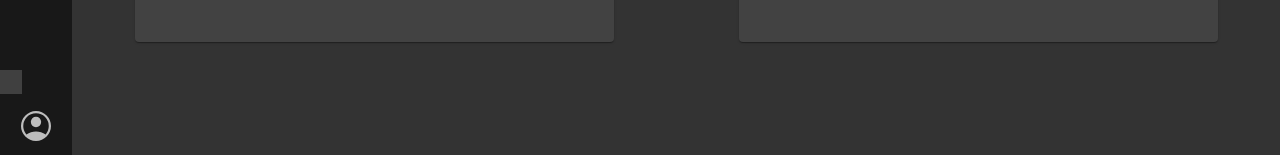
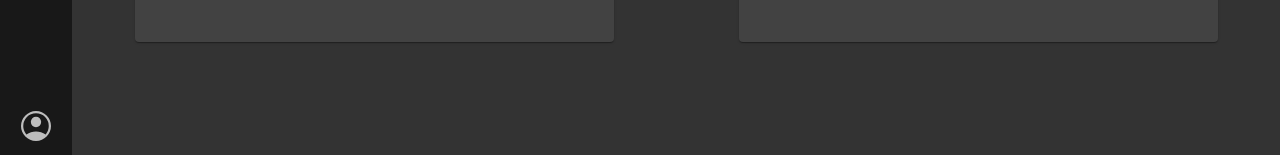
Before and after one commit to uu-team-8/uuWeb, a React (Vite) app: page / in a window 1280 px wide. Shown: the part 642-797 px from the top of the page. Built offline with nearby package versions, Linux system fonts and the light colour scheme; the HTML template or start-up script is replaced by a standard one.

Commit message:
LeftPanel

```diff
--- a/src/components/left-panel.tsx
+++ b/src/components/left-panel.tsx
@@ -15,7 +15,6 @@ const LeftPanel: FC<LeftPanelProps> = ({ children }) => {
         <LeftPanelWrapper expanded={expanded}>
             {children}
             <Spacer />
-            <ExpandButton onClick={() => setExpanded(!expanded)}></ExpandButton>
             <LeftPanelItem icon={<svg xmlns="http://www.w3.org/2000/svg" height="48" viewBox="0 96 960 960" width="48"><path d="M222 801q63-40 124.5-60.5T480 720q72 0 134 20.5T739 801q44-54 62.5-109T820 576q0-145-97.5-242.5T480 236q-145 0-242.5 97.5T140 576q0 61 19 116t63 109Zm257.814-195Q422 606 382.5 566.314q-39.5-39.686-39.5-97.5t39.686-97.314q39.686-39.5 97.5-39.5t97.314 39.686q39.5 39.686 39.5 97.5T577.314 566.5q-39.686 39.5-97.5 39.5Zm-.219 370q-83.146 0-156.275-31.5t-127.225-86Q142 804 111 731.159 80 658.319 80 575.5q0-82.819 31.5-155.659Q143 347 197.5 293t127.341-85.5Q397.681 176 480.5 176q82.819 0 155.659 31.5Q709 239 763 293t85.5 127Q880 493 880 575.734q0 82.734-31.5 155.5T763 858.5q-54 54.5-127.129 86T479.595 976Z" /></svg>} label="Vojtěch Novotný" href="/profil" large />
         </LeftPanelWrapper>
     )
@@ -35,7 +34,7 @@ const LeftPanelWrapper = styled("div") <{ expanded: boolean }>`
     }
 `
 
-const ExpandButton = styled("div")`
+const ExpandButton = styled("div") <{ expanded: boolean }>`
     width: 22px;
     height: 24px;
     background-color: ${p => p.theme.gray.gray25};
```
Also changed, not shown: src/assets/icons/panel-open.svg (added).
